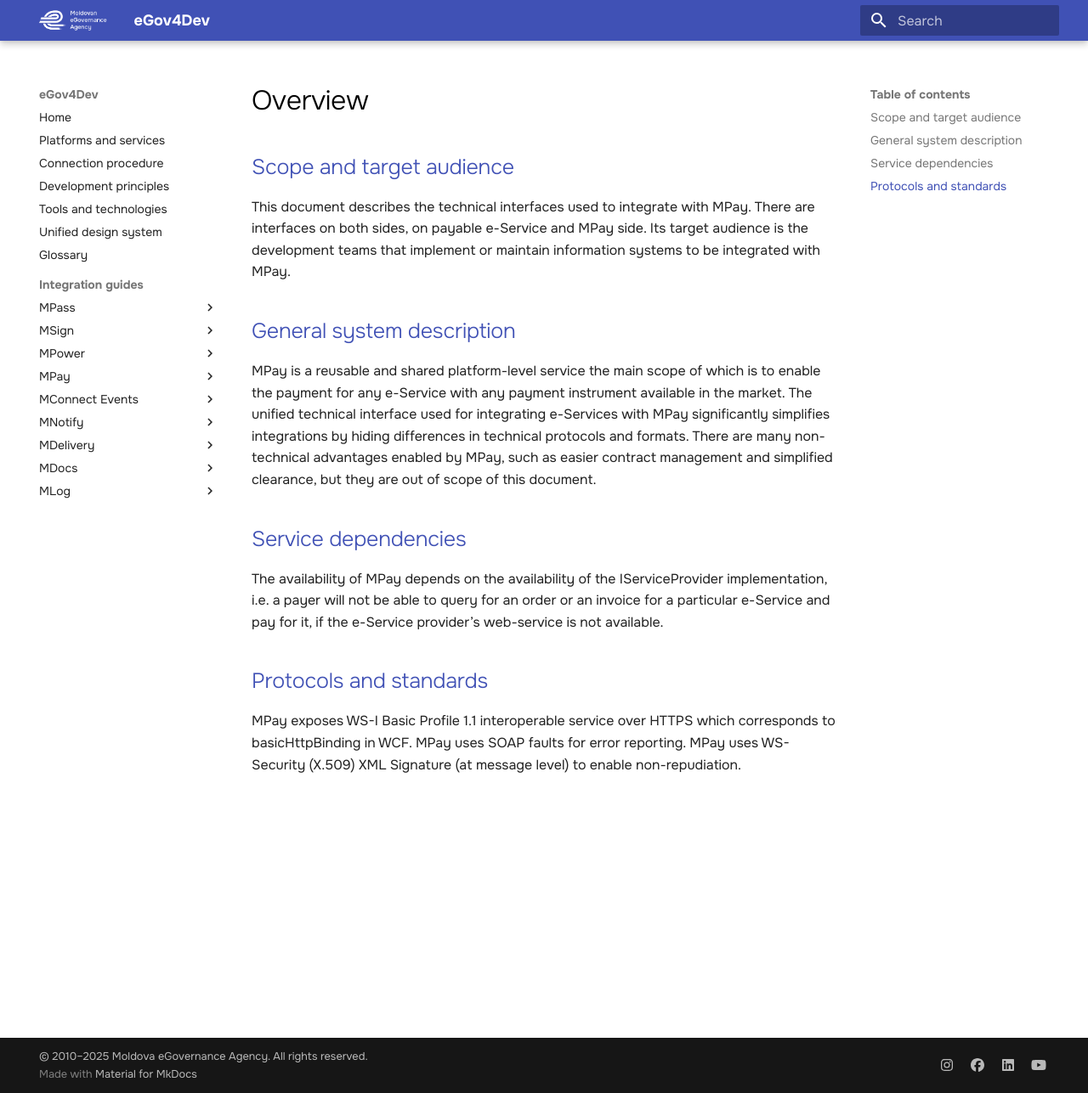
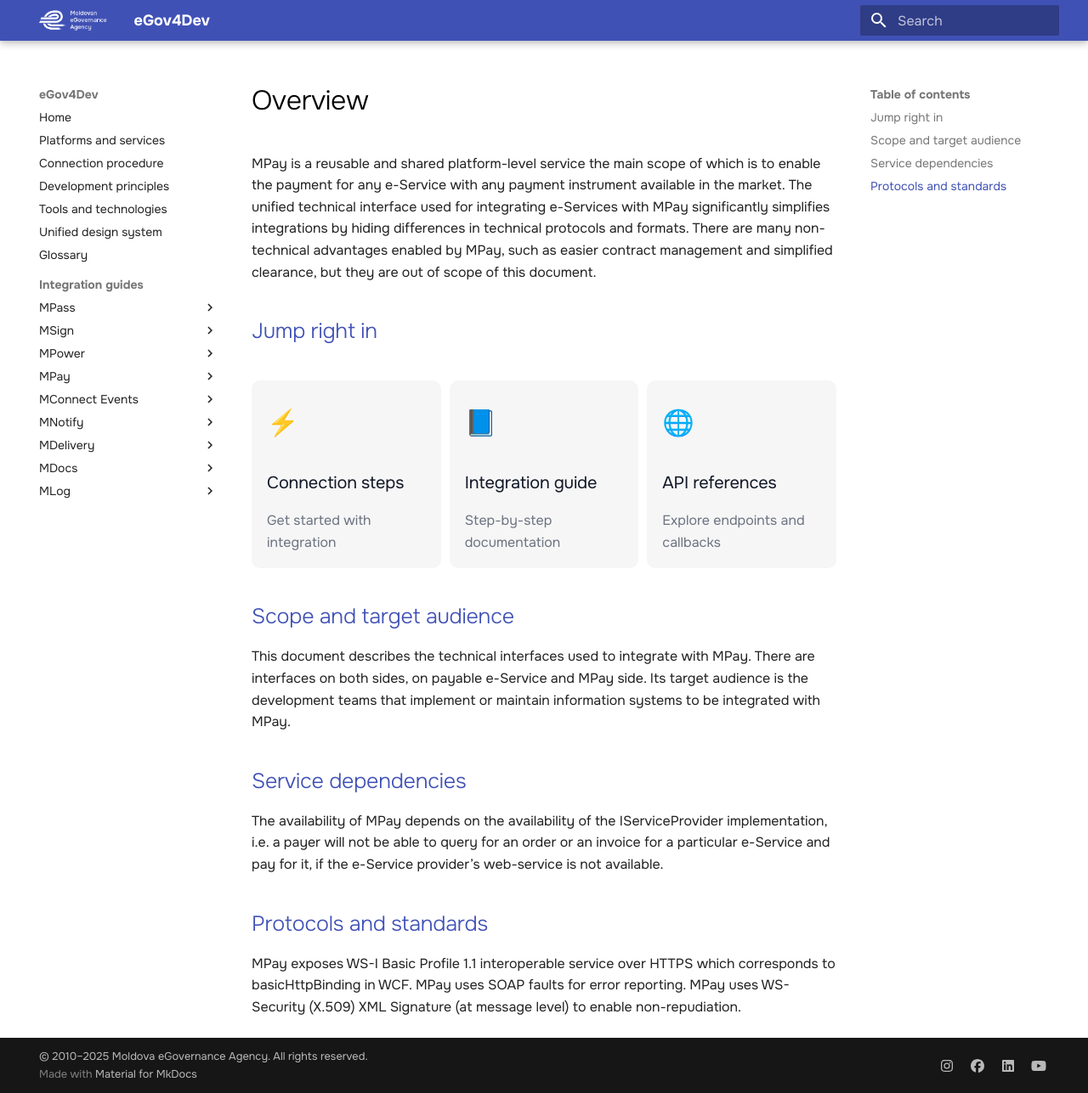
Before and after one commit to egov-moldova/egov4dev, an MkDocs documentation site: the page built from docs/guides/mpay/index.md, in a window 1280 px wide and 1287 px high. Shown: the whole window at 85% size. Built offline with MkDocs 1.6.1 and Material for MkDocs 9.7.7, drawn with Linux system fonts in a browser that asks for light colours.

Commit message:
Enhance MPay documentation with quick links and reorganization
Added quick links and restructured the document for better navigation.

```diff
--- a/docs/guides/mpay/index.md
+++ b/docs/guides/mpay/index.md
@@ -1,12 +1,32 @@
+MPay is a reusable and shared platform-level service the main scope of which is to enable the payment for any e-Service with any payment instrument available in the market.
+The unified technical interface used for integrating e-Services with MPay significantly simplifies integrations by hiding differences in technical protocols and formats.
+There are many non-technical advantages enabled by MPay, such as easier contract management and simplified clearance, but they are out of scope of this document.
+
+## Jump right in
+
+<div class="quick-links-wrapper">
+  <div class="quick-links-container">
+    <a href="process/" class="quick-link-card">
+      <div class="quick-link-icon">⚡</div>
+      <h3 class="quick-link-title">Connection steps</h3>
+      <p class="quick-link-description">Get started with integration</p>
+    </a>
+    <a href="integration-development/" class="quick-link-card">
+      <div class="quick-link-icon">📘</div>
+      <h3 class="quick-link-title">Integration guide</h3>
+      <p class="quick-link-description">Step-by-step documentation</p>
+    </a>
+    <a href="api-references/" class="quick-link-card">
+      <div class="quick-link-icon">🌐</div>
+      <h3 class="quick-link-title">API references</h3>
+      <p class="quick-link-description">Explore endpoints and callbacks</p>
+    </a>
+  </div>
+</div>
+
 ## Scope and target audience
 
 This document describes the technical interfaces used to integrate with MPay. There are interfaces on both sides, on payable e-Service and MPay side. Its target audience is the development teams that implement or maintain information systems to be integrated with MPay.
-
-## General system description
-
-MPay is a reusable and shared platform-level service the main scope of which is to enable the payment for any e-Service with any payment instrument available in the market.
-The unified technical interface used for integrating e-Services with MPay significantly simplifies integrations by hiding differences in technical protocols and formats.
-There are many non-technical advantages enabled by MPay, such as easier contract management and simplified clearance, but they are out of scope of this document.
 
 ## Service dependencies
 
```
